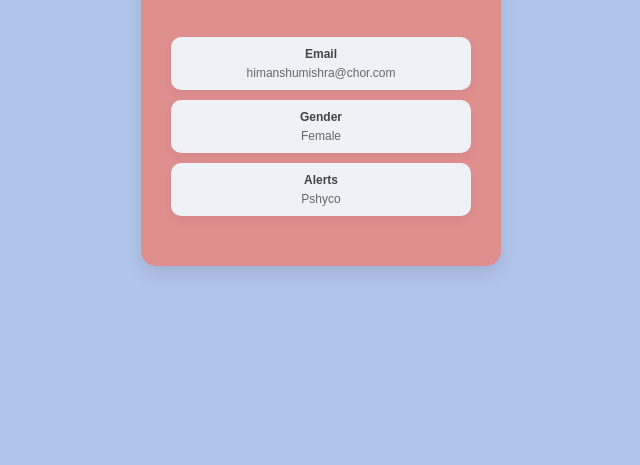
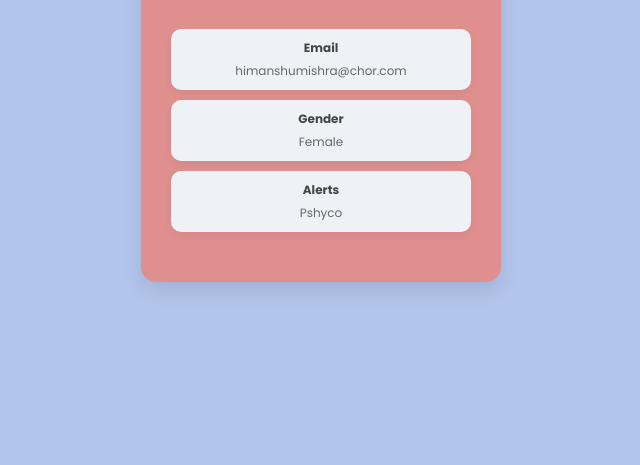
Before and after one commit to iampranaypani/profile-details, a plain HTML site: page index.html in a window 1280 px wide. Shown: the part 335-800 px from the top of the page, without its empty margins (319-959 px from the left). Drawn offline with Linux system fonts and the light colour scheme.

Commit message:
Update style.css

```diff
--- a/style.css
+++ b/style.css
@@ -1,3 +1,5 @@
+@import url('https://fonts.googleapis.com/css2?family=Poppins:wght@300;400;500;600;700;800;900&display=swap');
+
 body {
     font-family: 'Poppins', sans-serif;
     background-color: #b2c5eb;
```
